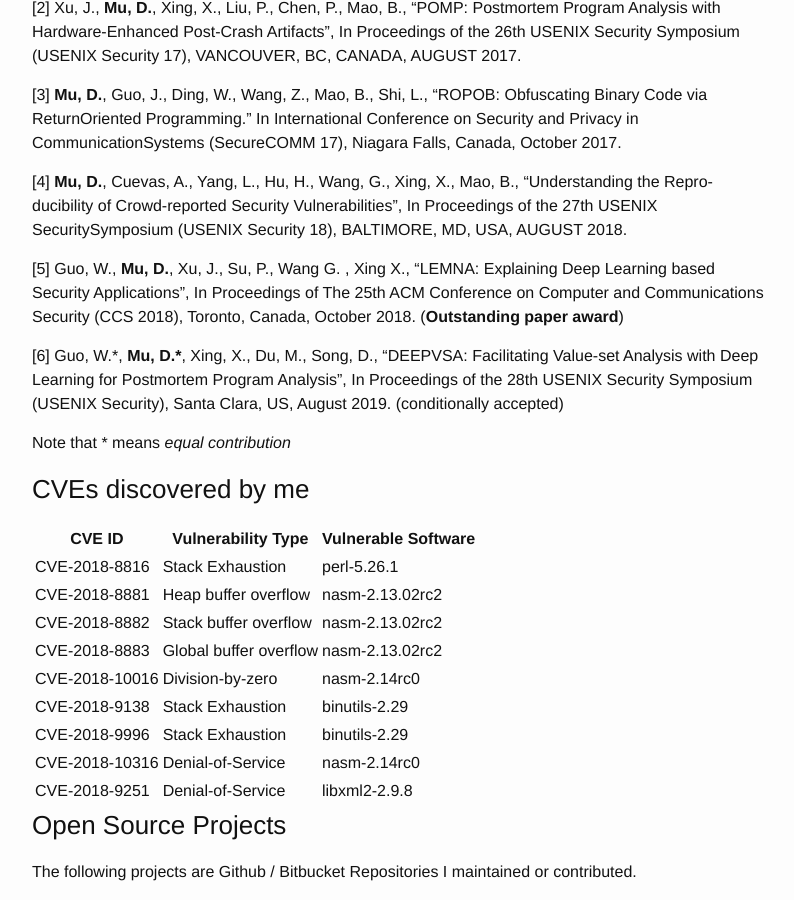
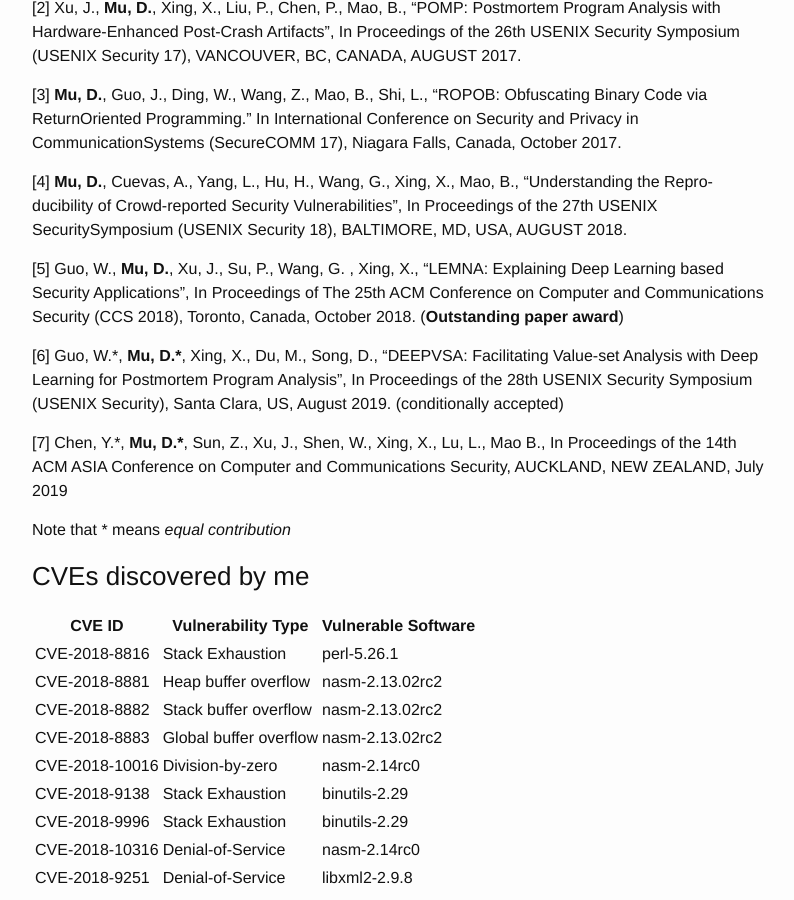
Before and after one commit to mudongliang/mudongliang.github.io, a Jekyll site: the page built from about/about.md, in a window 1280 px wide and 900 px high, scrolled down 1005 px. Shown: the whole window, without its empty margins (238-1032 px from the left). Built offline with Jekyll 4.4.1, drawn with Linux system fonts in a browser that asks for light colours.

Commit message:
add one new publication

```diff
--- a/about/about.md
+++ b/about/about.md
@@ -42,9 +42,11 @@
 
 [4] **Mu, D.**, Cuevas, A., Yang, L., Hu, H., Wang, G., Xing, X., Mao, B., “Understanding the Repro-ducibility of Crowd-reported Security Vulnerabilities”, In Proceedings of the 27th USENIX SecuritySymposium (USENIX Security 18), BALTIMORE, MD, USA, AUGUST 2018.
 
-[5] Guo, W., **Mu, D.**, Xu, J., Su, P., Wang G. , Xing X., "LEMNA: Explaining Deep Learning based Security Applications", In Proceedings of The 25th ACM Conference on Computer and Communications Security (CCS 2018), Toronto, Canada, October 2018. (**Outstanding paper award**)
+[5] Guo, W., **Mu, D.**, Xu, J., Su, P., Wang, G. , Xing, X., "LEMNA: Explaining Deep Learning based Security Applications", In Proceedings of The 25th ACM Conference on Computer and Communications Security (CCS 2018), Toronto, Canada, October 2018. (**Outstanding paper award**)
 
 [6] Guo, W.*, **Mu, D.\***, Xing, X., Du, M., Song, D., "DEEPVSA: Facilitating Value-set Analysis with Deep Learning for Postmortem Program Analysis", In Proceedings of the 28th USENIX Security Symposium (USENIX Security), Santa Clara, US, August 2019. (conditionally accepted)
+
+[7] Chen, Y.*, **Mu, D.\***, Sun, Z., Xu, J., Shen, W., Xing, X., Lu, L., Mao B., In Proceedings of the 14th ACM ASIA Conference on Computer and Communications Security, AUCKLAND, NEW ZEALAND, July 2019
 
 Note that \* means *equal contribution*
 
```
